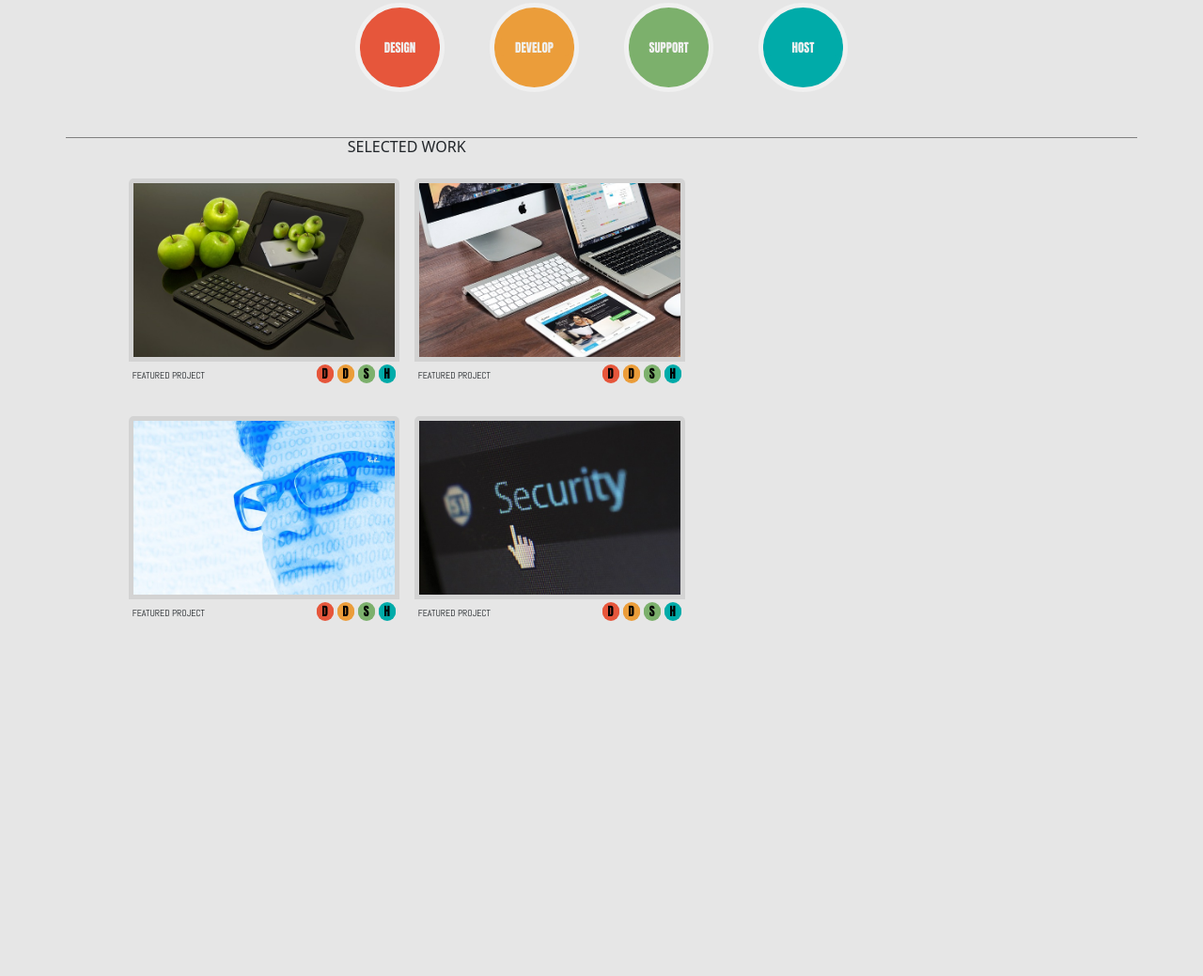
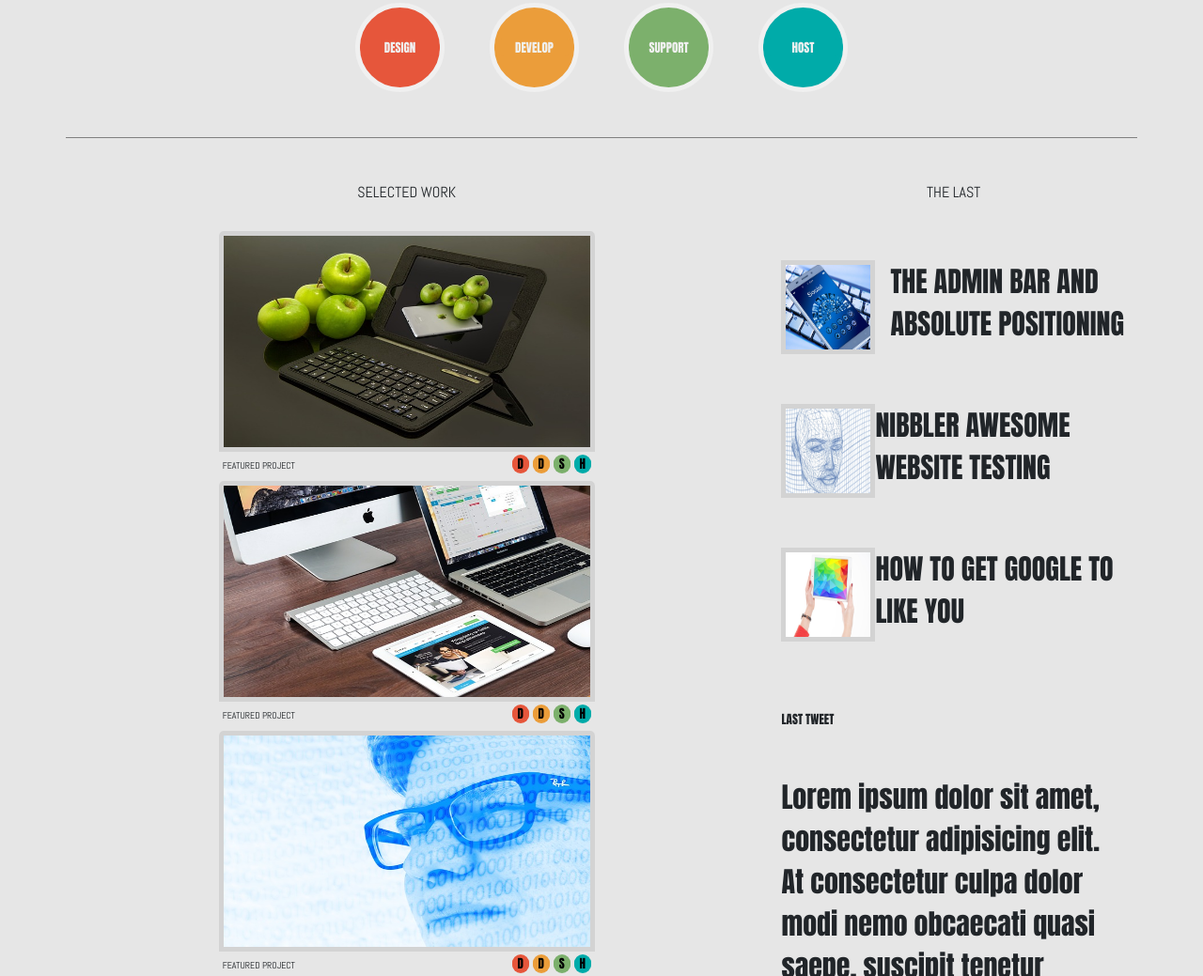
Before and after one commit to codeup-gardner-sowers/codeup-design-project, a plain HTML site: page index.html in a window 1280 px wide. Shown: the part 353-1392 px from the top of the page at 94% size. Before the commit the page ends 1033 px from the top, so only its background shows below. Drawn offline with nearby package versions, Linux system fonts and the light colour scheme.

Commit message:
Work on spacing for SELECTED WORK and paragraph for LOREM

```diff
--- a/CSS/style.css
+++ b/CSS/style.css
@@ -58,17 +58,31 @@ span{
 
 main {
     width: 65%;
+    font-family: "Abel", sans-serif;
 }
-
+h6 {
+    font-family: "Abel", sans-serif;
+}
+aside{
+    width: 35%;
+    font-family: "Anton", sans-serif;
+    font-size: 30px;
+}
+aside img{
+    width: 100px;
+    height: 100px;
+    border: 5px solid lightgray;
+}
 .card {
     border: none;
     padding: unset;
+    width:400px;
+    height: 250px;
 }
-
 .card-img-top {
     border: 5px solid lightgray;
-    height: 195px;
-    width: 288px;
+    height: 235px;
+    width: 100%;
 }
 
 .card-text {
--- a/index.html
+++ b/index.html
@@ -52,10 +52,10 @@
                 </div>
             </section>
 
-            <div class="container d-flex">
+            <div class="container d-flex justify-content-between">
                 <main class="row d-flex gap-3 flex-wrap justify-content-center">
-                    <h6 class="text-center">SELECTED WORK</h6>
-                    <div class="card" style="width: 18rem;">
+                    <h6 class="text-center mt-5 mb-3">SELECTED WORK</h6>
+                    <div class="card">
                         <img src="assets/images/apple-ipad.jpg" class="card-img-top" alt="...">
                         <div class="card-body d-flex ps-1 pe-1 pt-1 pb-1" >
                             <p class="card-text flex-grow-1 font-weight-bold d-flex align-items-end">FEATURED PROJECT</p>
@@ -67,7 +67,7 @@
                             </ul>
                         </div>
                     </div>
-                    <div class="card" style="width: 18rem;">
+                    <div class="card">
                         <img src="assets/images/macbook.jpg" class="card-img-top" alt="...">
                         <div class="card-body d-flex ps-1 pe-1 pt-1 pb-1" >
                             <p class="card-text flex-grow-1 font-weight-bold d-flex align-items-end">FEATURED PROJECT</p>
@@ -79,7 +79,7 @@
                             </ul>
                         </div>
                     </div>
-                    <div class="card" style="width: 18rem;">
+                    <div class="card">
                         <img src="assets/images/man.jpg" class="card-img-top" alt="...">
                         <div class="card-body d-flex ps-1 pe-1 pt-1 pb-1" >
                             <p class="card-text flex-grow-1 font-weight-bold d-flex align-items-end">FEATURED PROJECT</p>
@@ -91,7 +91,7 @@
                             </ul>
                         </div>
                     </div>
-                    <div class="card" style="width: 18rem;">
+                    <div class="card">
                         <img src="assets/images/security.jpg" class="card-img-top" alt="...">
                         <div class="card-body d-flex ps-1 pe-1 pt-1 pb-1" >
                             <p class="card-text flex-grow-1 font-weight-bold d-flex align-items-end">FEATURED PROJECT</p>
@@ -104,10 +104,25 @@
                         </div>
                     </div>
                 </main>
-                <aside class="row d-flex flex-column">
-
+                <aside class="row d-flex">
+                    <h6 class="text-center mt-5 mb-3">THE LAST</h6>
+                    <div class="col-12 d-flex gap-3">
+                        <img src="assets/images/mobile-phone.jpg" alt="mobile">
+                        <p>THE ADMIN BAR AND ABSOLUTE POSITIONING</p>
+                    </div>
+                    <div class="col-12 d-flex flex-grow-1">
+                        <img src="assets/images/head.jpg" alt="head">
+                        <p>NIBBLER AWESOME WEBSITE TESTING</p>
+                    </div>
+                    <div class="col-12 d-flex">
+                        <img src="assets/images/ipad.jpg" alt="google">
+                        <p>HOW TO GET GOOGLE TO LIKE YOU</p>
+                    </div>
+                    <div class="col-12">
+                        <p><span>LAST TWEET</span><br></br>Lorem ipsum dolor sit amet, consectetur adipisicing elit. At consectetur culpa dolor modi nemo obcaecati quasi saepe, suscipit tenetur voluptatum. Blanditiis cupiditate dignissimos esse ex ipsum maiores nam, qui soluta.</p>
+                    </div>
                 </aside>
-
+            </div>
 
 
 
```
